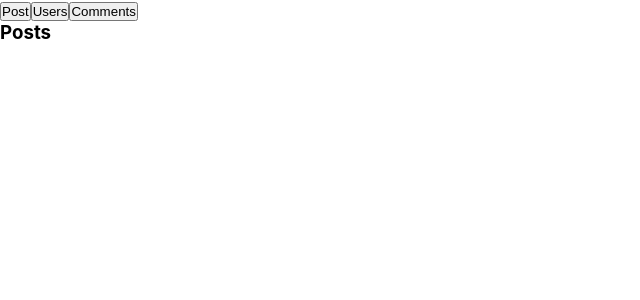
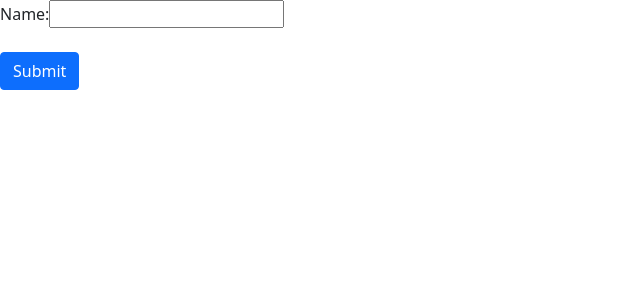
Before and after one commit to YuneshShrestha/React-Js, a React (Create React App) app: page / in a window 1280 px wide. Shown: the top 300 px of the page, without its empty margins (0-640 px from the left). Built offline with nearby package versions, Linux system fonts and the light colour scheme.

Commit message:
useref hook

```diff
--- a/src/App.js
+++ b/src/App.js
@@ -1,10 +1,11 @@
 import React from "react";
 import UseEffectProgram from "./UseEffectProgram";
+import UseRefProgram from "./UseRefProgram";
 // import '../node_modules/bootstrap/dist/css/bootstrap.min.css';
 const App=()=>{
 
     return (
-       <UseEffectProgram/>
+        <UseRefProgram/>
     );
 };
 export default App;
--- /dev/null
+++ b/src/UseRefProgram.js
@@ -0,0 +1,32 @@
+import React,{useState, useRef} from 'react'
+import '../node_modules/bootstrap/dist/css/bootstrap.min.css';
+function UseRefProgram() {
+    const luckyName = useRef(null);
+    const [show, setShow] = useState(false);
+    const submitForm = (e)=>{
+        e.preventDefault();
+        const name = luckyName.current.value;
+        if(name==""){
+            setShow(false);
+            alert("Enter Data");
+        }
+        else{
+            setShow(true);
+        }
+    };
+    return (
+        <div>
+          <form onSubmit={submitForm}>
+                <div class="form-group">
+                    <label for="">Name:</label>
+                    <input type="text" id="luckyName" ref={luckyName}/><br/>
+                </div> <br/>
+                <button className='btn btn-primary' type='submit'>Submit</button>
+           </form>
+           <p>{show ? `your lucky name is ${luckyName.current.value}`:""}</p>
+        </div>
+
+    );
+}
+
+export default UseRefProgram;
```
